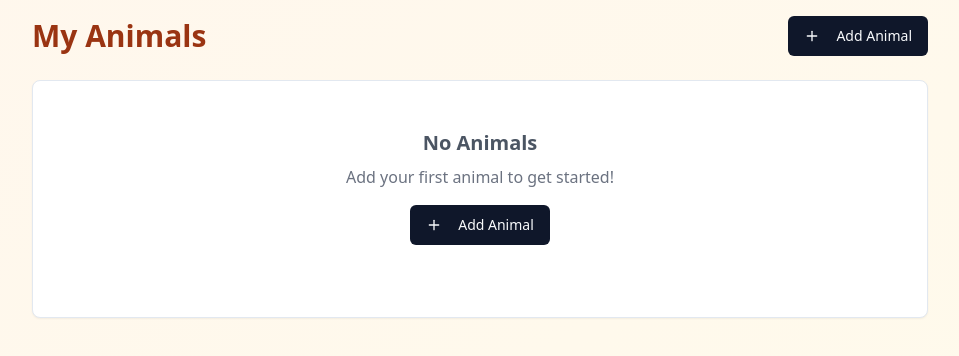
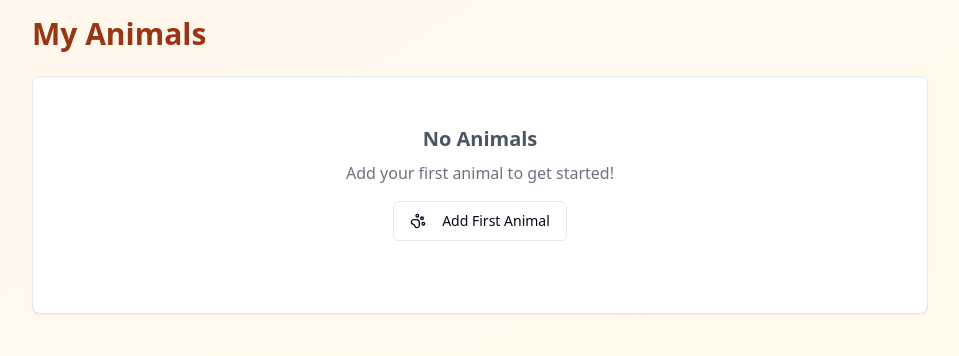
Before and after one commit to KamilBarczyk/PetLog, a React (Vite) app: page / in a window 1280 px wide. Shown: the top 356 px of the page, without its empty margins (160-1119 px from the left). Built offline with nearby package versions, Linux system fonts and the light colour scheme.

Commit message:
feat(ui): improve empty state for first animal and health record

```diff
--- a/src/screens/AnimalDetailsScreen.tsx
+++ b/src/screens/AnimalDetailsScreen.tsx
@@ -1,6 +1,6 @@
 import React, { useState, useMemo } from 'react';
 import { useParams, useNavigate, Link } from 'react-router-dom';
-import { ArrowLeft, Edit, Heart, Trash2, Plus } from 'lucide-react';
+import { ArrowLeft, Edit, Heart, Trash2 } from 'lucide-react';
 import { toast } from 'sonner';
 import { useApp } from '../context/AppContext';
 import { Button } from '@/components/ui/button';
@@ -137,12 +137,14 @@ const AnimalDetailsScreen: React.FC = () => {
         <Card className="mt-4">
           <CardHeader className="flex flex-row items-center justify-between space-y-0">
             <CardTitle className="text-2xl">Recent Health Records</CardTitle>
-            <Link to={`/animal/${animal.id}/add-health-record`}>
-              <Button>
-                <Plus className="mr-2 h-4 w-4" />
-                Add Health Record
-              </Button>
-            </Link>
+            {recentHealthRecords.length > 0 && (
+              <Link to={`/animal/${animal.id}/add-health-record`}>
+                <Button variant="outline">
+                  <Heart className="mr-2 h-4 w-4" />
+                  Add Health Record
+                </Button>
+              </Link>
+            )}
           </CardHeader>
           <CardContent>
             {recentHealthRecords.length === 0 ? (
--- a/src/screens/AnimalsListScreen.tsx
+++ b/src/screens/AnimalsListScreen.tsx
@@ -1,6 +1,6 @@
 import React from 'react';
 import { Link } from 'react-router-dom';
-import { Plus } from 'lucide-react';
+import { PawPrint } from 'lucide-react';
 import { useApp } from '../context/AppContext';
 import { Button } from '@/components/ui/button';
 import { Badge } from '@/components/ui/badge';
@@ -24,12 +24,14 @@ const AnimalsListScreen: React.FC = () => {
       <div className="max-w-4xl mx-auto">
         <div className="flex justify-between items-center mb-6">
           <h1 className="text-3xl font-bold text-orange-800">My Animals</h1>
-          <Link to="/add-animal">
-            <Button>
-              <Plus className="mr-2 h-4 w-4" />
-              Add Animal
-            </Button>
-          </Link>
+          {animals.length > 0 && (
+            <Link to="/add-animal">
+              <Button variant="outline">
+                <PawPrint className="mr-2 h-4 w-4" />
+                Add Animal
+              </Button>
+            </Link>
+          )}
         </div>
 
         {animals.length === 0 ? (
@@ -38,9 +40,9 @@ const AnimalsListScreen: React.FC = () => {
               <h2 className="text-xl font-semibold text-gray-600 mb-2">No Animals</h2>
               <p className="text-gray-500 mb-4">Add your first animal to get started!</p>
               <Link to="/add-animal">
-                <Button>
-                  <Plus className="mr-2 h-4 w-4" />
-                  Add Animal
+                <Button variant="outline">
+                  <PawPrint className="mr-2 h-4 w-4" />
+                  Add First Animal
                 </Button>
               </Link>
             </CardContent>
--- a/src/screens/HealthRecordsScreen.tsx
+++ b/src/screens/HealthRecordsScreen.tsx
@@ -1,6 +1,6 @@
 import React, { useState, useMemo } from 'react';
 import { useParams, useNavigate, Link } from 'react-router-dom';
-import { ArrowLeft, Plus, Edit, Search, Trash2 } from 'lucide-react';
+import { ArrowLeft, Heart, Edit, Search, Trash2 } from 'lucide-react';
 import { toast } from 'sonner';
 import { useApp } from '../context/AppContext';
 import { Button } from '@/components/ui/button';
@@ -94,8 +94,8 @@ const HealthRecordsScreen: React.FC = () => {
             Back
           </Button>
           <Link to={`/animal/${id}/add-health-record`}>
-            <Button>
-              <Plus className="mr-2 h-4 w-4" />
+            <Button variant="outline">
+              <Heart className="mr-2 h-4 w-4" />
               Add Health Record
             </Button>
           </Link>
```
